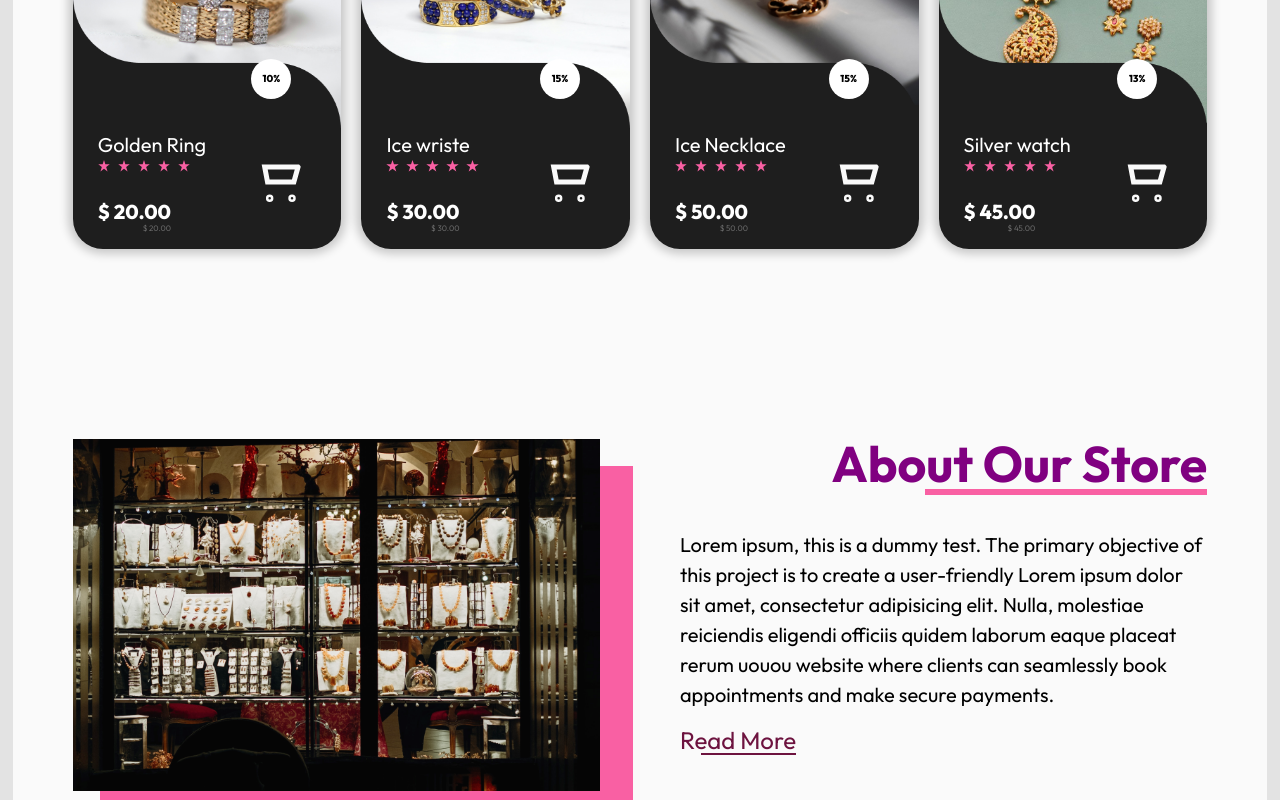
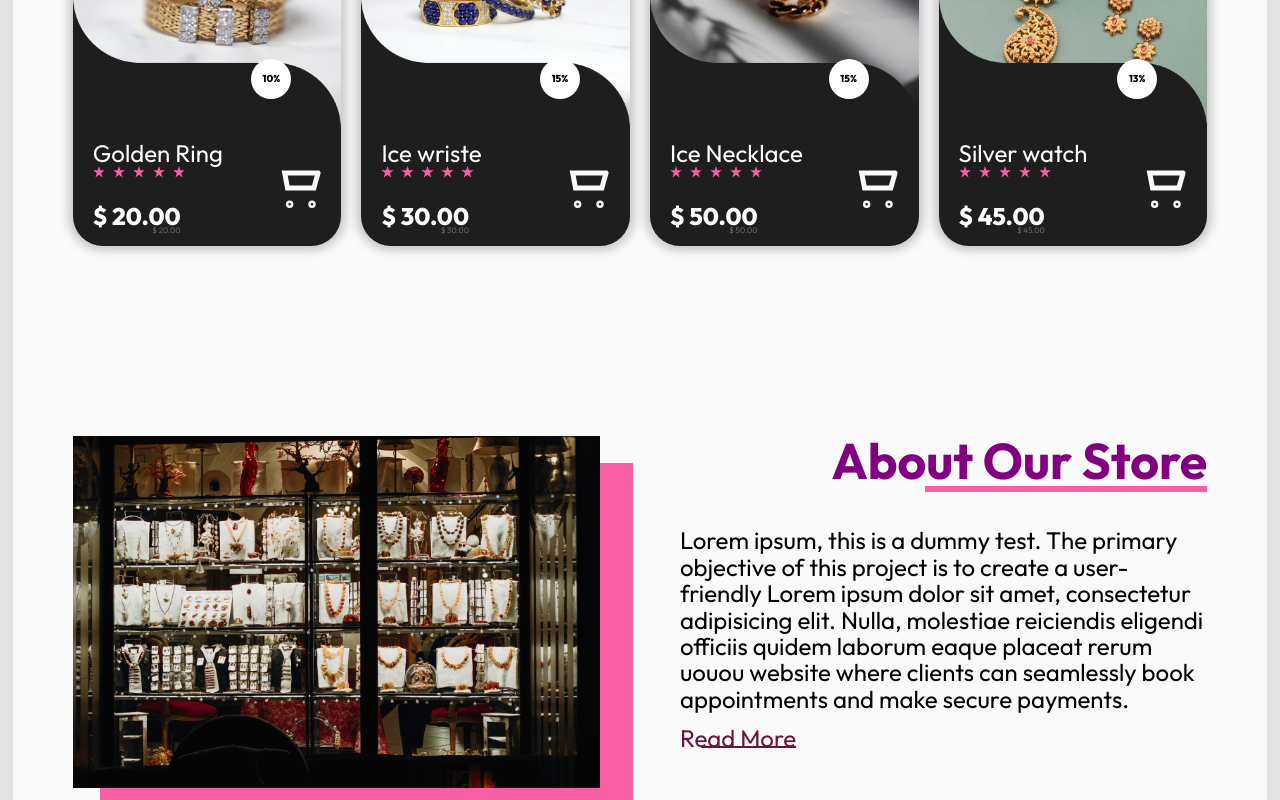
Before and after one commit to timmyproofficial/premier-store, a React (Vite) app: page / in a window 1280 px wide. Shown: the part 1240-2040 px from the top of the page. Built offline with nearby package versions, Linux system fonts and the light colour scheme.

Commit message:
Handle product component mobile responsiveness.

```diff
--- a/src/components/ProductCard.tsx
+++ b/src/components/ProductCard.tsx
@@ -15,12 +15,13 @@ const ProductCard = ({ id, title, img, price, discount }: Props) => {
     <div className="bg-dark-color rounded-[30px] relative overflow-hidden shadow-product-shadow flex flex-col">
       <div className="relative">
         <img src={img} alt={title} />
-        <span className="bg-white-color font-extrabold flex justify-center items-center rounded-full absolute top-3/4 right-20 w-16 h-16">
+        <span className="bg-white-color font-extrabold flex justify-center items-center rounded-full absolute top-[70%] right-[2rem] md:top-3/4 md:right-20 w-16 h-16">
           {discount}%
         </span>
       </div>
       {/* <div className="flex justify-between items-center relative pr-16 pl-10  top-[-40px]"> */}
-      <div className="flex justify-between items-center pr-16 pl-10 pb-6">
+      {/* <div className="flex justify-between items-center pr-16 pl-10 pb-6"> */}
+      <div className="grid grid-cols-[80%_20%] items-center px-8 py-4">
         <div className="text-white-color flex flex-col gap-10">
           <div>
             <Link to={`/products/${id}`}>
--- a/src/index.css
+++ b/src/index.css
@@ -79,7 +79,8 @@ h4 {
 }
 
 p {
-  font-size: 2rem;
+  font-size: 1.6rem;
+  line-height: 1.1;
 }
 
 @media screen and (min-width: 768px) {
@@ -93,6 +94,10 @@ p {
 
   h3 {
     font-size: 3.6rem;
+  }
+
+  p {
+    font-size: 2.4rem;
   }
 }
 
```
